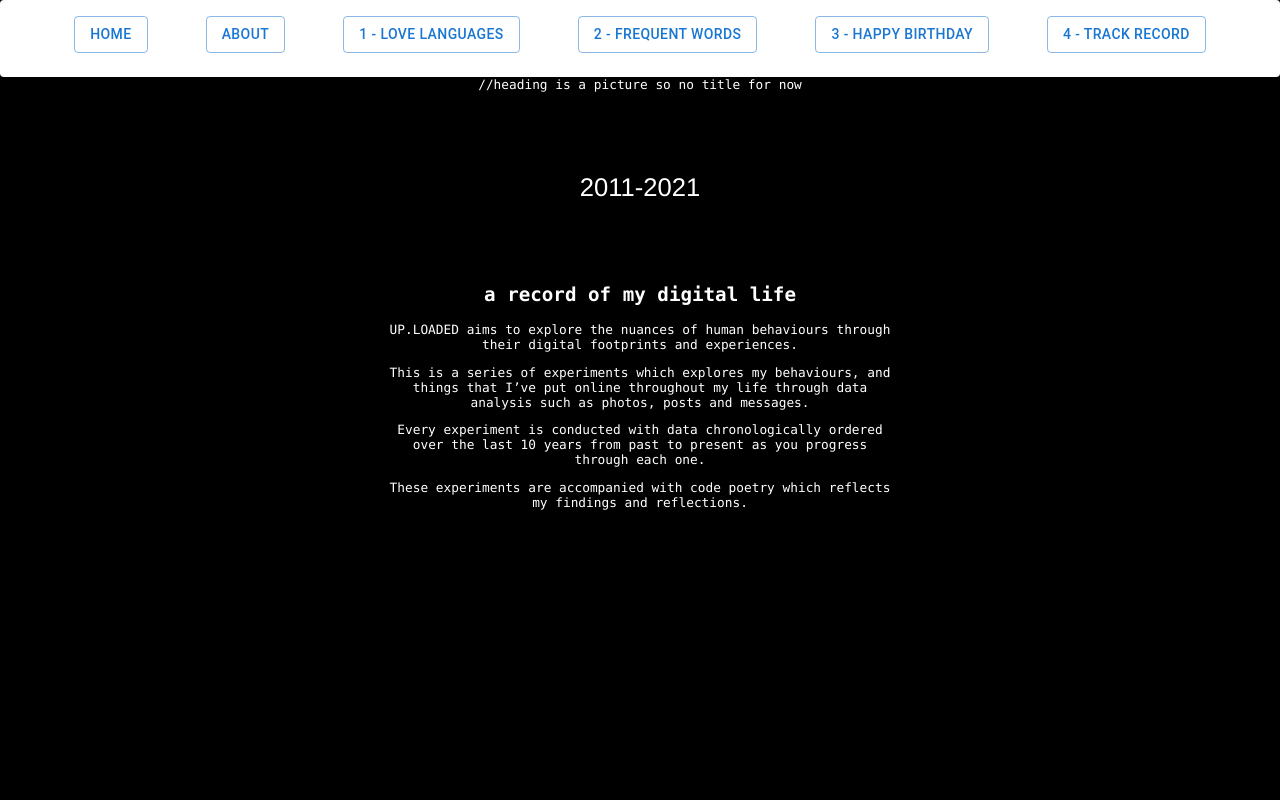
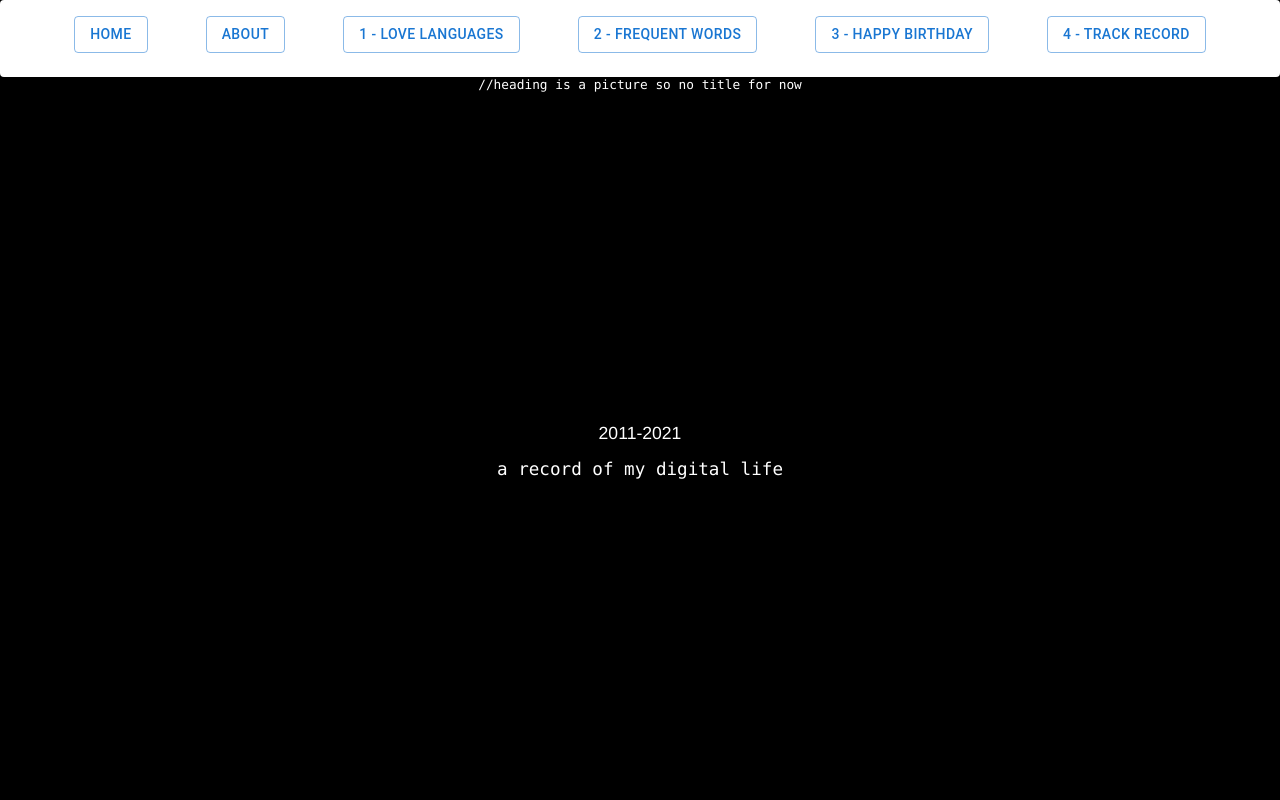
Before and after one commit to carmen-yeh/carmen-yeh.github.io, a React (Create React App) app in the folder frontend/: page / in a window 1280 px wide. Shown: the top 800 px of the page. Built offline with nearby package versions, Linux system fonts and the light colour scheme; what react-animations would draw is missing.

Commit message:
Update Header.css

```diff
--- a/frontend/src/components/info/Header.css
+++ b/frontend/src/components/info/Header.css
@@ -1,5 +1,13 @@
 #header h1{
-    padding: 4rem;
+    font-size: 1.1rem;
+    padding-top: 20rem;
     font-family: "Helvetica", "Arial", sans-serif;
     font-weight: lighter;
 }
+
+#header h2{
+    font-size: 1.1rem;
+    padding-bottom: 20rem;
+  font-family: 'Menlo', 'Courier New', monospace;
+    font-weight: lighter;
+}
```
